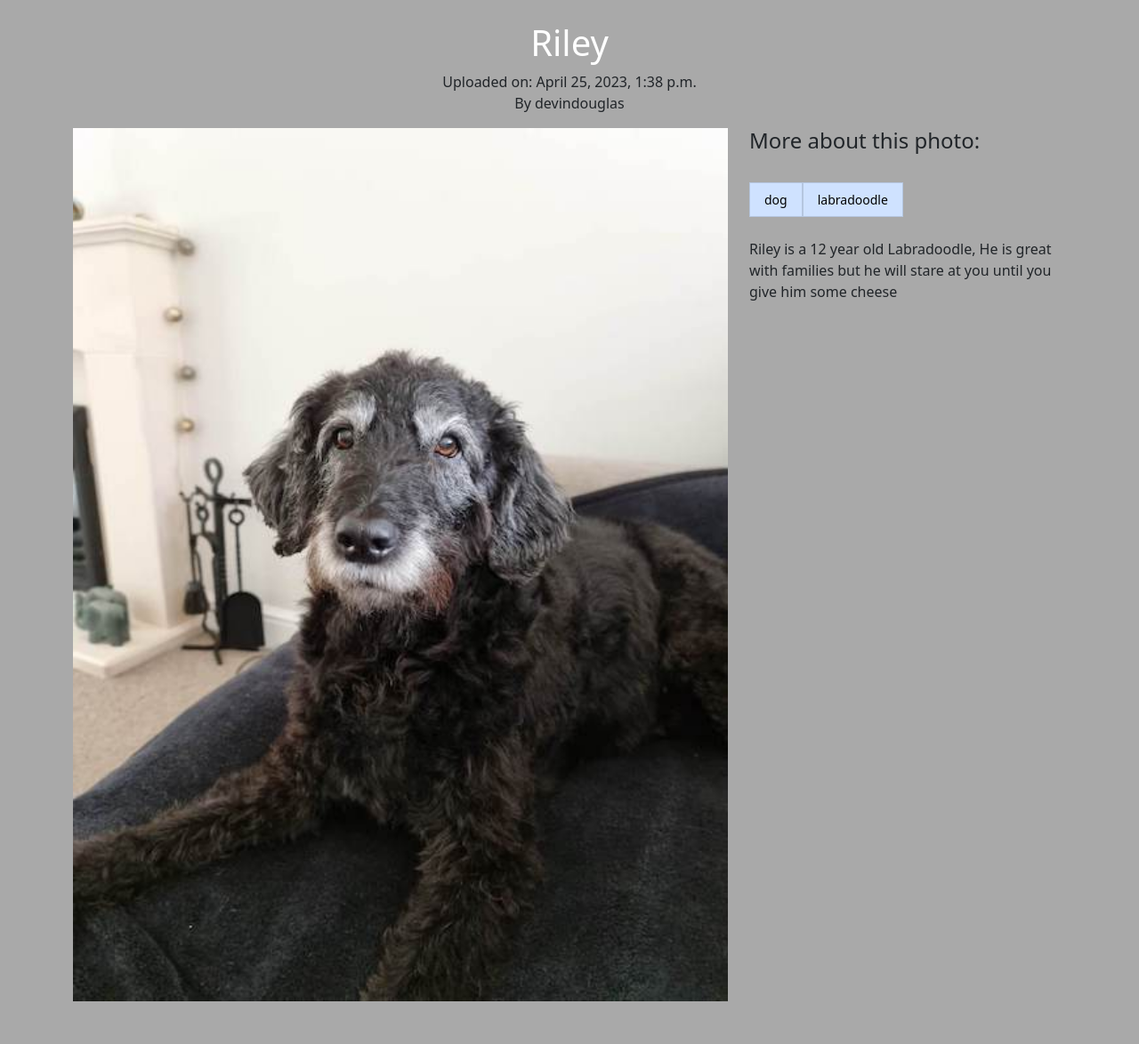
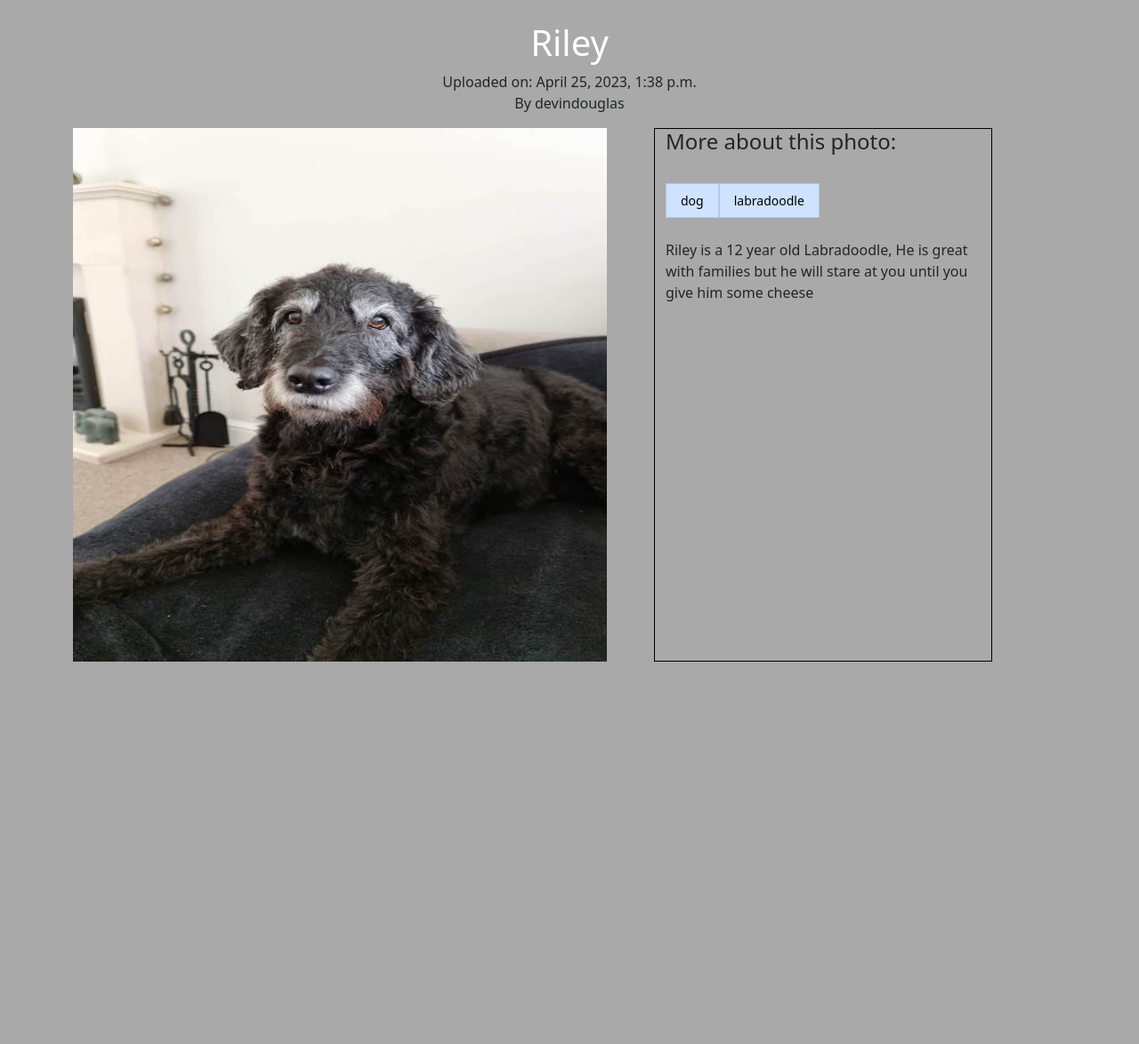
Before and after one commit to djdouglas01/Django-Project, a Django app: page /photo/9/ in a window 1280 px wide. Shown: the part 56-1230 px from the top of the page at 89% size. After the commit the page ends 800 px from the top, so only its background shows below. Run offline with Django 4.2, Linux system fonts and the light colour scheme; data comes from the database, SQL or seed files in the repository; both versions use the stored data as it was after the commit; parts of the project's set-up code (start-up, migrations or seed data) failed here and were passed over.

Commit message:
Changes to styling

```diff
--- a/config/photoapp/templates/photoapp/detail.html
+++ b/config/photoapp/templates/photoapp/detail.html
@@ -13,10 +13,10 @@
   {% endif %}
 </div>
 <div class="row pb-5">
-  <div class="col-md-8">
-    <img src="{{photo.image.url}}" alt="" width="100%" />
+  <div class="col-md-7">
+    <img src="{{photo.image.url}}" alt="" width="600px" height="600px" />
   </div>
-  <div class="col-md-4">
+  <div class="col-md-4" style="border: 1px solid black;">
     <h4>More about this photo:</h4>
     <ul class="list-group list-group-horizontal-lg list-unstyled py-4">
       {% for tag in photo.tags.all %}
--- a/config/static/styles.css
+++ b/config/static/styles.css
@@ -46,3 +46,7 @@ a:active {
     background-color: white;
     border: none;
 }
+
+#detail {
+    height: 200px;
+}
--- a/config/templates/navbar.html
+++ b/config/templates/navbar.html
@@ -28,7 +28,7 @@
               Hi {{user.username}}
             </a>
             <ul class="dropdown-menu" aria-labelledby="dropdownMenuLink navbar-light bg-light">
-            <li><a class="dropdown-item" href="{% url 'user:login' %}">Log Out</a></li>
+            <li><a class="dropdown-item" href="{% url 'photo:list' %}">Log Out</a></li>
           </ul>
           {% else %}
 
```
Also changed, not shown: config/db.sqlite3.
